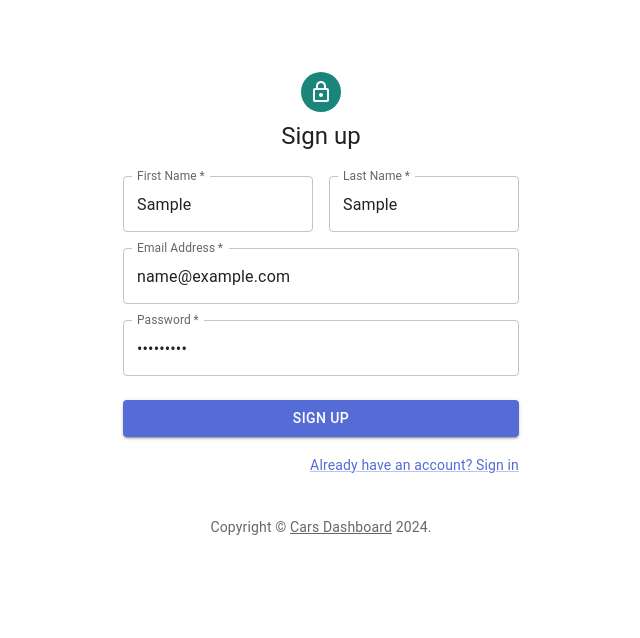
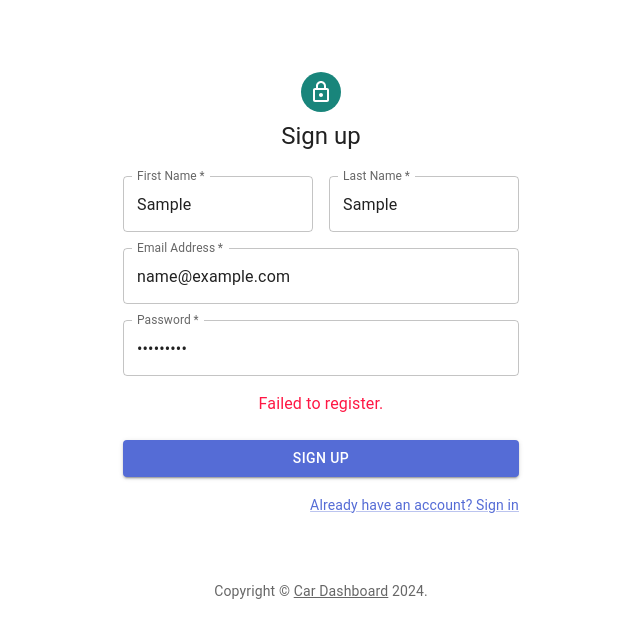
Before and after one commit to petrunov/fe-cars, a React (Vite) app: page /signup in a window 1280 px wide. Both pictures are taken after typing "Sample", "Sample", "name@example.com", "Sample123" into the empty fields and a click on the button "SIGN UP". Shown: the top 638 px of the page, without its empty margins (319-959 px from the left). Built offline with nearby package versions, Linux system fonts and the light colour scheme; no server answers.

Commit message:
Copyright on singup page is now shown

```diff
--- a/src/pages/SignUpPage.tsx
+++ b/src/pages/SignUpPage.tsx
@@ -3,8 +3,6 @@ import Avatar from '@mui/material/Avatar';
 import Button from '@mui/material/Button';
 import CssBaseline from '@mui/material/CssBaseline';
 import TextField from '@mui/material/TextField';
-import FormControlLabel from '@mui/material/FormControlLabel';
-import Checkbox from '@mui/material/Checkbox';
 import Link from '@mui/material/Link';
 import Grid from '@mui/material/Grid';
 import Box from '@mui/material/Box';
@@ -14,7 +12,13 @@ import Container from '@mui/material/Container';
 import { createTheme, ThemeProvider } from '@mui/material/styles';
 import { SxProps, Theme } from '@mui/system';
 
-// Define a type for the props
+interface FormData {
+  firstName: string;
+  lastName: string;
+  email: string;
+  password: string;
+}
+
 interface CopyrightProps {
   // eslint-disable-next-line react/require-default-props
   className?: string;
@@ -32,8 +36,8 @@ function Copyright({ className = '', sx = {} }: CopyrightProps) {
       sx={sx}
     >
       {'Copyright © '}
-      <Link color="inherit" href="http://localhost:5173/">
-        Cars Dashboard
+      <Link color="inherit" href="http://localhost:5173">
+        Car Dashboard
       </Link>{' '}
       {new Date().getFullYear()}.
     </Typography>
@@ -58,13 +62,58 @@ const customTheme = createTheme({
 });
 
 export default function SignUp() {
-  const handleSubmit = (event: React.FormEvent<HTMLFormElement>) => {
+  const [formData, setFormData] = React.useState<FormData>({
+    firstName: '',
+    lastName: '',
+    email: '',
+    password: '',
+  });
+
+  const [error, setError] = React.useState<string>('');
+
+  const handleInputChange = (event: React.ChangeEvent<HTMLInputElement>) => {
+    setFormData({
+      ...formData,
+      [event.target.name]: event.target.value,
+    });
+  };
+
+  const handleSubmit = async (event: React.FormEvent<HTMLFormElement>) => {
     event.preventDefault();
-    const data = new FormData(event.currentTarget);
-    console.log({
-      email: data.get('email'),
-      password: data.get('password'),
-    });
+
+    // Basic client-side validation
+    if (
+      !formData.firstName ||
+      !formData.lastName ||
+      !formData.email ||
+      !formData.password
+    ) {
+      setError('All fields are required.');
+      return;
+    }
+
+    try {
+      const response = await fetch('http://localhost:3001/auth/register', {
+        method: 'POST',
+        headers: {
+          'Content-Type': 'application/json',
+        },
+        body: JSON.stringify({
+          username: formData.email, // Assuming email can serve as username
+          password: formData.password,
+        }),
+      });
+
+      if (!response.ok) {
+        const errorData = await response.json();
+        setError(errorData.message || 'Failed to register.');
+      } else {
+        // Handle successful registration (e.g., redirect)
+        console.log('User registered successfully.');
+      }
+    } catch (err) {
+      setError('Failed to register.');
+    }
   };
 
   return (
@@ -101,6 +150,8 @@ export default function SignUp() {
                   id="firstName"
                   label="First Name"
                   autoFocus
+                  value={formData.firstName}
+                  onChange={handleInputChange}
                 />
               </Grid>
               <Grid item xs={12} sm={6}>
@@ -111,6 +162,8 @@ export default function SignUp() {
                   label="Last Name"
                   name="lastName"
                   autoComplete="family-name"
+                  value={formData.lastName}
+                  onChange={handleInputChange}
                 />
               </Grid>
               <Grid item xs={12}>
@@ -121,6 +174,8 @@ export default function SignUp() {
                   label="Email Address"
                   name="email"
                   autoComplete="email"
+                  value={formData.email}
+                  onChange={handleInputChange}
                 />
               </Grid>
               <Grid item xs={12}>
@@ -132,9 +187,16 @@ export default function SignUp() {
                   type="password"
                   id="password"
                   autoComplete="new-password"
+                  value={formData.password}
+                  onChange={handleInputChange}
                 />
               </Grid>
             </Grid>
+            {error && (
+              <Typography color="error" align="center" sx={{ mt: 2 }}>
+                {error}
+              </Typography>
+            )}
             <Button
               type="submit"
               fullWidth
@@ -152,7 +214,7 @@ export default function SignUp() {
             </Grid>
           </Box>
         </Box>
-        <Copyright sx={{ mt: 5 }} />
+        <Copyright sx={{ mt: 8, mb: 4 }} />
       </Container>
     </ThemeProvider>
   );
```
